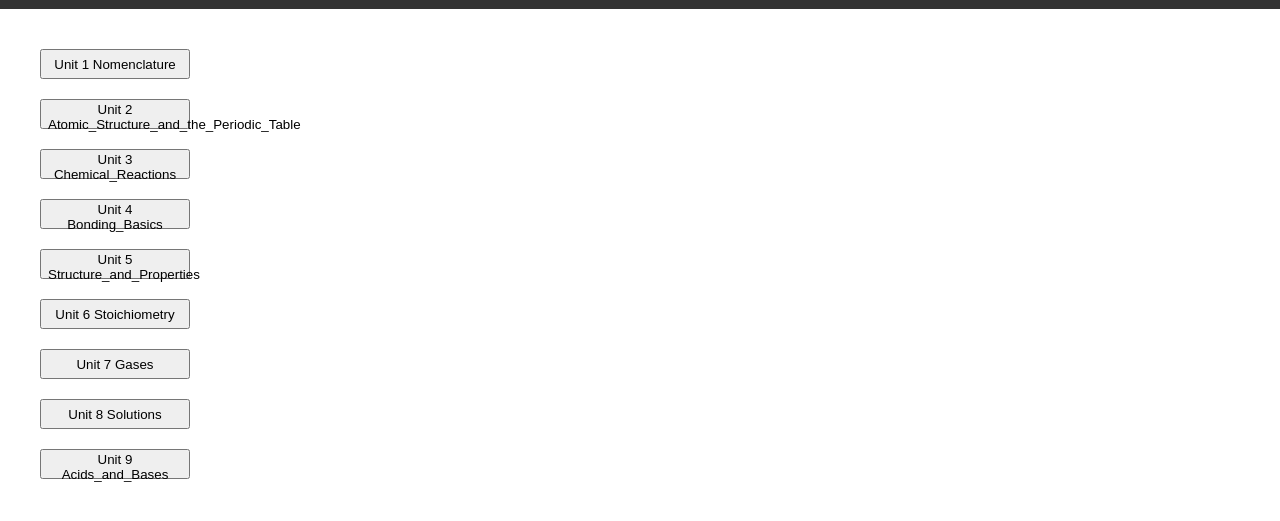
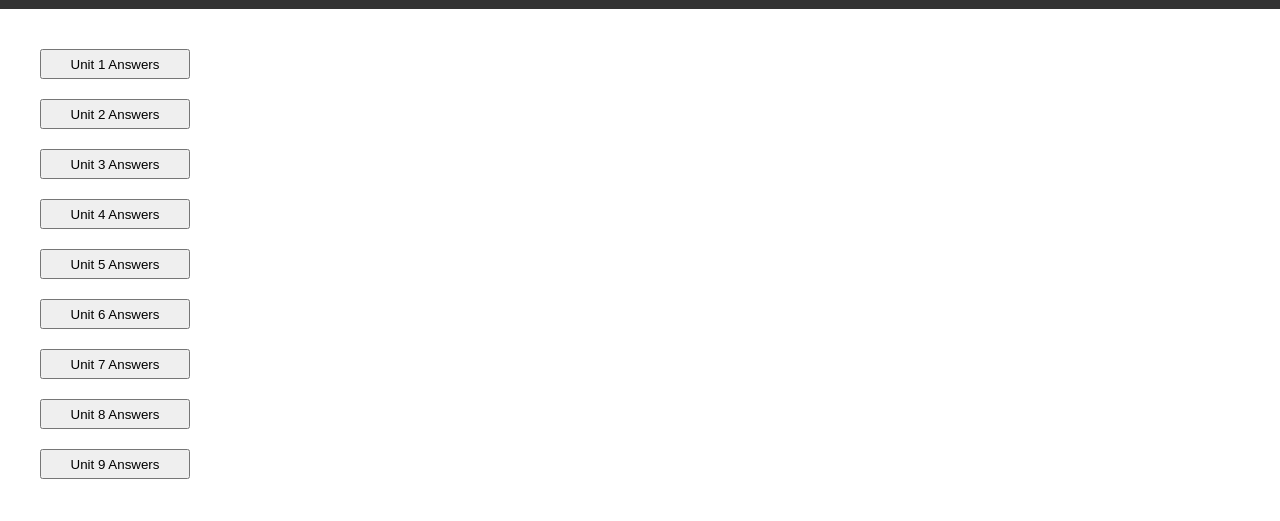
Before and after one commit to zharnite/Flinn-AP-Chem, a plain HTML site: page index.html in a window 1280 px wide. Shown: the part 61-582 px from the top of the page. Drawn offline with Linux system fonts and the light colour scheme.

Commit message:
Update index.html

```diff
--- a/index.html
+++ b/index.html
@@ -57,31 +57,31 @@
 		</div>
 
 		<div id="content">
-			<button onclick="unit(1);">Unit 1 Nomenclature</button>
+			<button onclick="unit(1);">Unit 1 Answers</button>
 			<div id="addHere_1" class="unit_divs"></div>
 
-			<button onclick="unit(2);">Unit 2 Atomic_Structure_and_the_Periodic_Table</button>
+			<button onclick="unit(2);">Unit 2 Answers</button>
 			<div id="addHere_2" class="unit_divs"></div>
 
-			<button onclick="unit(3);">Unit 3 Chemical_Reactions</button>
+			<button onclick="unit(3);">Unit 3 Answers</button>
 			<div id="addHere_3" class="unit_divs"></div>
 
-			<button onclick="unit(4);">Unit 4 Bonding_Basics</button>
+			<button onclick="unit(4);">Unit 4 Answers</button>
 			<div id="addHere_4" class="unit_divs"></div>
 
-			<button onclick="unit(5);">Unit 5 Structure_and_Properties</button>
+			<button onclick="unit(5);">Unit 5 Answers</button>
 			<div id="addHere_5" class="unit_divs"></div>
 
-			<button onclick="unit(6);">Unit 6 Stoichiometry</button>
+			<button onclick="unit(6);">Unit 6 Answers</button>
 			<div id="addHere_6" class="unit_divs"></div>
 
-			<button onclick="unit(7);">Unit 7 Gases</button>
+			<button onclick="unit(7);">Unit 7 Answers</button>
 			<div id="addHere_7" class="unit_divs"></div>
 
-			<button onclick="unit(8);">Unit 8 Solutions</button>
+			<button onclick="unit(8);">Unit 8 Answers</button>
 			<div id="addHere_8" class="unit_divs"></div>
 
-			<button onclick="unit(9);">Unit 9 Acids_and_Bases</button>
+			<button onclick="unit(9);">Unit 9 Answers</button>
 			<div id="addHere_9" class="unit_divs"></div>
 		</div>
 		<script>
```
